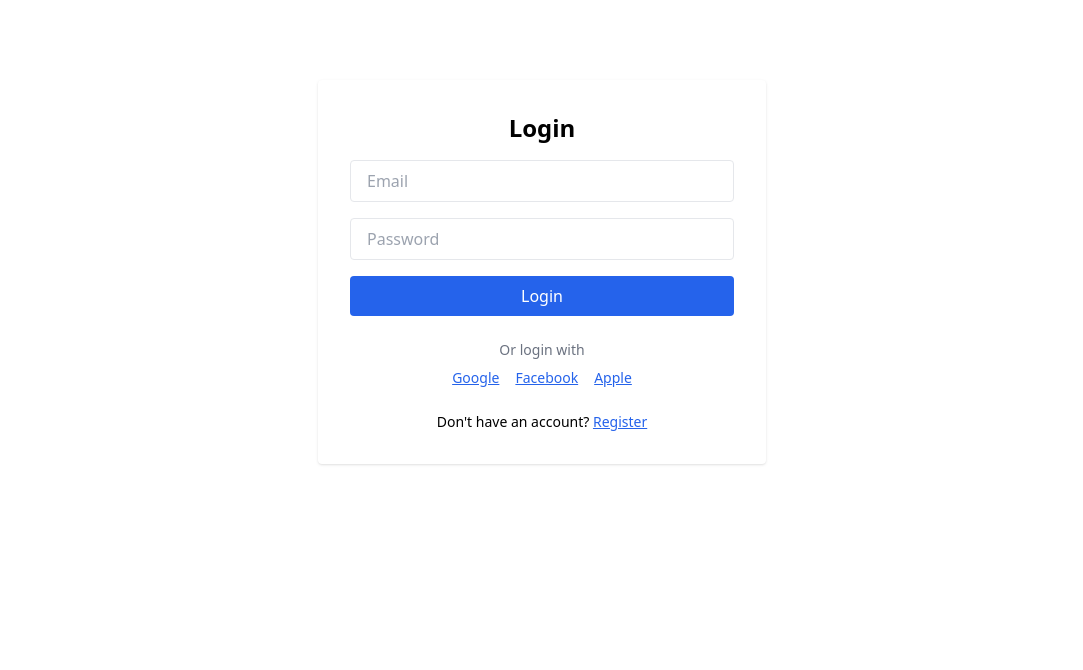
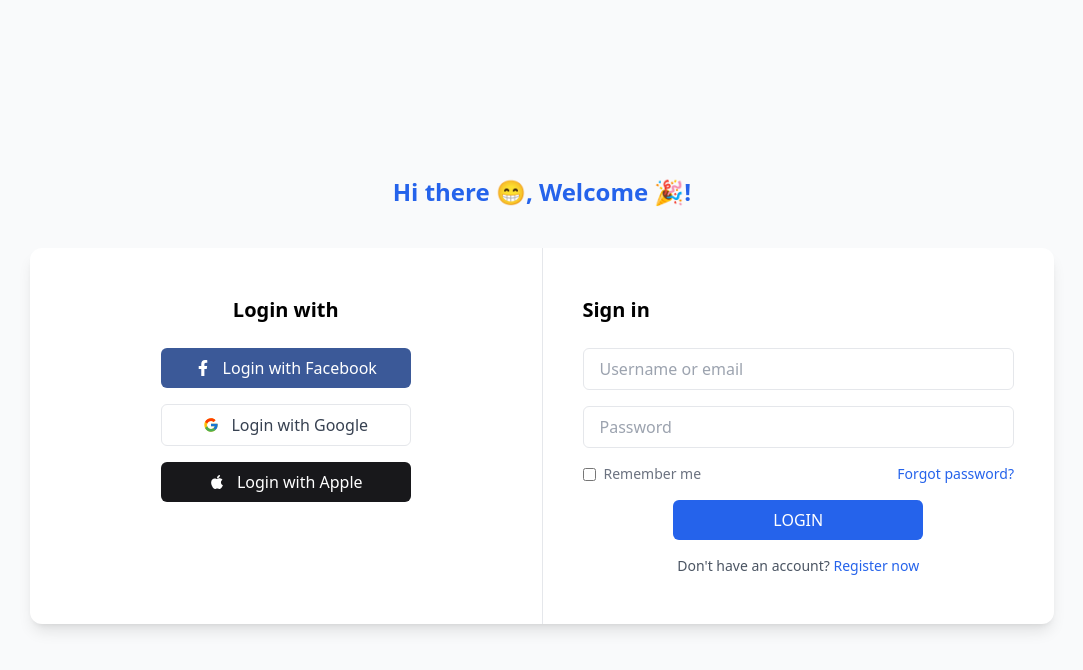
Before and after one commit to Codexgrey/ai-slide-generator, a Next.js app in the folder ai-slide-generator/: page /login in a window 1280 px wide. Shown: the top 670 px of the page, without its empty margins (98-1181 px from the left). Built offline with nearby package versions, Linux system fonts and the light colour scheme.

Commit message:
feat(ui): wire up Forgot Password page & match Login styling

```diff
--- a/ai-slide-generator/src/app/dashboard/page.tsx
+++ b/ai-slide-generator/src/app/dashboard/page.tsx
@@ -22,7 +22,7 @@ export default function DashboardPage() {
       <p className="text-lg mb-2">
         Hello, <strong>{session.user.name || session.user.email}</strong> 👋
       </p>
-      <p className="text-gray-500 mb-6">You&apos;re now authenticated!</p>
+      <p className="text-gray-500 mb-6">You&apos;re now authenticated &#128640;!</p>
 
       <div className="space-y-4">
         <button
--- /dev/null
+++ b/ai-slide-generator/src/app/forgot-password/page.tsx
@@ -0,0 +1,88 @@
+'use client';
+
+import { useState } from 'react';
+import { useRouter } from 'next/navigation';
+
+export default function ForgotPasswordPage() {
+  const [email, setEmail] = useState('');
+  const [submitted, setSubmitted] = useState(false);
+  const [error, setError] = useState('');
+  const router = useRouter();
+
+  const handleSubmit = async (e: React.FormEvent) => {
+    e.preventDefault();
+    setError('');
+
+    try {
+      const res = await fetch('/api/auth/reset/request', {
+        method: 'POST',
+        headers: { 'Content-Type': 'application/json' },
+        body: JSON.stringify({ email }),
+      });
+
+      const json = await res.json();
+      console.log('[RESET REQUEST]', json);
+
+      if (!res.ok) {
+        throw new Error(json.message || 'Failed to send reset link');
+      }
+
+      setSubmitted(true);
+    } catch (err: any) {
+      console.error('[RESET REQUEST ERROR]', err);
+      setError(err.message || 'Something went wrong. Please try again.');
+    }
+  };
+
+  return (
+    <div className="min-h-screen flex flex-col items-center justify-center bg-gray-50 px-4">
+      <h1 className="text-2xl font-semibold text-blue-600 mb-10">
+        Forgot your password? 🔒
+      </h1>
+
+      <div className="bg-white rounded-xl shadow-lg w-full max-w-lg px-10 py-12 flex flex-col items-center">
+        {!submitted ? (
+          <>
+            {error && (
+              <p className="text-red-600 text-sm mb-4 text-center">{error}</p>
+            )}
+            <p className="text-gray-700 mb-6 text-center">
+              Enter your email and we'll send you a password reset link.
+            </p>
+            <form
+              onSubmit={handleSubmit}
+              className="w-full space-y-4 flex flex-col items-center"
+            >
+              <input
+                type="email"
+                placeholder="Enter your email"
+                value={email}
+                onChange={(e) => setEmail(e.target.value)}
+                required
+                className="w-full border px-4 py-2 rounded-md"
+              />
+              <button
+                type="submit"
+                className="w-[200px] bg-blue-600 text-white py-2 rounded-md hover:bg-blue-800"
+              >
+                Send Reset Link
+              </button>
+            </form>
+          </>
+        ) : (
+          <>
+            <p className="text-green-600 text-center text-sm mb-6">
+              ✅ If your email is registered, you’ll receive a password reset link shortly.
+            </p>
+            <button
+              onClick={() => router.push('/login')}
+              className="w-[200px] bg-blue-600 text-white py-2 rounded-md hover:bg-blue-800"
+            >
+              Back to Login
+            </button>
+          </>
+        )}
+      </div>
+    </div>
+  );
+}
--- a/ai-slide-generator/src/app/login/page.tsx
+++ b/ai-slide-generator/src/app/login/page.tsx
@@ -4,6 +4,8 @@
 import { signIn } from 'next-auth/react';
 import { useState } from 'react';
 import { useRouter } from 'next/navigation';
+import { FcGoogle } from 'react-icons/fc';
+import { FaFacebookF, FaApple } from 'react-icons/fa';
 
 export default function LoginPage() {
   const router = useRouter();
@@ -28,16 +30,53 @@ export default function LoginPage() {
   };
 
   return (
-    <div className="max-w-md mx-auto mt-20 p-8 bg-white shadow rounded">
-      <h2 className="text-2xl font-semibold mb-4 text-center">Login</h2>
-      <form onSubmit={handleLogin} className="space-y-4">
+    <div className="min-h-screen flex flex-col items-center justify-center bg-gray-50 px-4">
+      <h1 className="text-2xl font-semibold text-blue-600 mb-10">Hi there &#128513;, Welcome  &#127881;!</h1>
+
+      <div className="bg-white rounded-xl shadow-lg w-full max-w-5xl flex overflow-hidden">
+        {/* Left: OAuth Section */}
+        <div className="w-1/2 px-10 py-12 flex flex-col justify-start items-center space-y-4">
+          <h2 className="text-xl font-semibold mb-2">Login with</h2>
+
+          <button
+            onClick={() => signIn('facebook')}
+            className="w-[250px] flex items-center justify-center gap-3 py-2 rounded-md bg-[#3b5998] text-white hover:bg-[#334d84]"
+          >
+            <FaFacebookF />
+            Login with Facebook
+          </button>
+
+          <button
+            onClick={() => signIn('google')}
+            className="w-[250px] flex items-center justify-center gap-3 py-2 rounded-md bg-white border text-gray-700 hover:bg-gray-100"
+          >
+            <FcGoogle />
+            Login with Google
+          </button>
+
+          <button
+            onClick={() => signIn('apple')}
+            className="w-[250px] flex items-center justify-center gap-3 py-2 rounded-md bg-zinc-900 text-white hover:bg-zinc-800"
+          >
+            <FaApple />
+            Login with Apple
+          </button>
+        </div>
+
+        {/* Center Divider */}
+        <div className="w-px bg-gray-200" />
+
+        {/* Right: Manual Login */}
+        <div className="w-1/2 px-10 py-12 flex flex-col justify-start">
+          <h2 className="text-xl font-semibold mb-6">Sign in</h2>
+          <form onSubmit={handleLogin} className="space-y-4 flex flex-col items-center">
             <input
               type="email"
-          placeholder="Email"
+              placeholder="Username or email"
               value={email}
               onChange={(e) => setEmail(e.target.value)}
               required
-          className="w-full border px-4 py-2 rounded"
+              className="w-full border px-4 py-2 rounded-md"
             />
             <input
               type="password"
@@ -45,36 +84,37 @@ export default function LoginPage() {
               value={password}
               onChange={(e) => setPassword(e.target.value)}
               required
-          className="w-full border px-4 py-2 rounded"
+              className="w-full border px-4 py-2 rounded-md"
             />
+
+            <div className="flex items-center justify-between w-full text-sm text-gray-500">
+              <label className="flex items-center gap-2">
+                <input type="checkbox" className="accent-blue-600" />
+                Remember me
+              </label>
+              <a href="/forgot-password" className="text-blue-600 hover:underline">
+                Forgot password?
+              </a>
+            </div>
 
             {error && <div className="text-red-600 text-sm">{error}</div>}
 
             <button
               type="submit"
-          className="w-full bg-blue-600 text-white py-2 rounded hover:bg-blue-700"
+              className="w-[250px] bg-blue-600 text-white py-2 rounded-md hover:bg-blue-800"
             >
-          Login
+              LOGIN
             </button>
           </form>
 
-      <div className="mt-6 text-center">
-        <p className="text-sm text-gray-500">Or login with</p>
-        <div className="flex justify-center space-x-4 mt-2">
-          <button onClick={() => signIn('google')} className="text-sm text-blue-600 underline">Google</button>
-          <button onClick={() => signIn('facebook')} className="text-sm text-blue-600 underline">Facebook</button>
-          <button onClick={() => signIn('apple')} className="text-sm text-blue-600 underline">Apple</button>
-        </div>
-      </div>
-
-      <div className="mt-6 text-center">
-        <p className="text-sm">
+          <p className="text-sm text-gray-600 text-center mt-4">
             Don&apos;t have an account?{' '}
-          <a href="/register" className="text-blue-600 underline">
-            Register
+            <a href="/register" className="text-blue-600 hover:underline">
+              Register now
             </a>
           </p>
         </div>
       </div>
+    </div>
   );
 }
```
Lines whose indentation alone changed are shown as unchanged.
